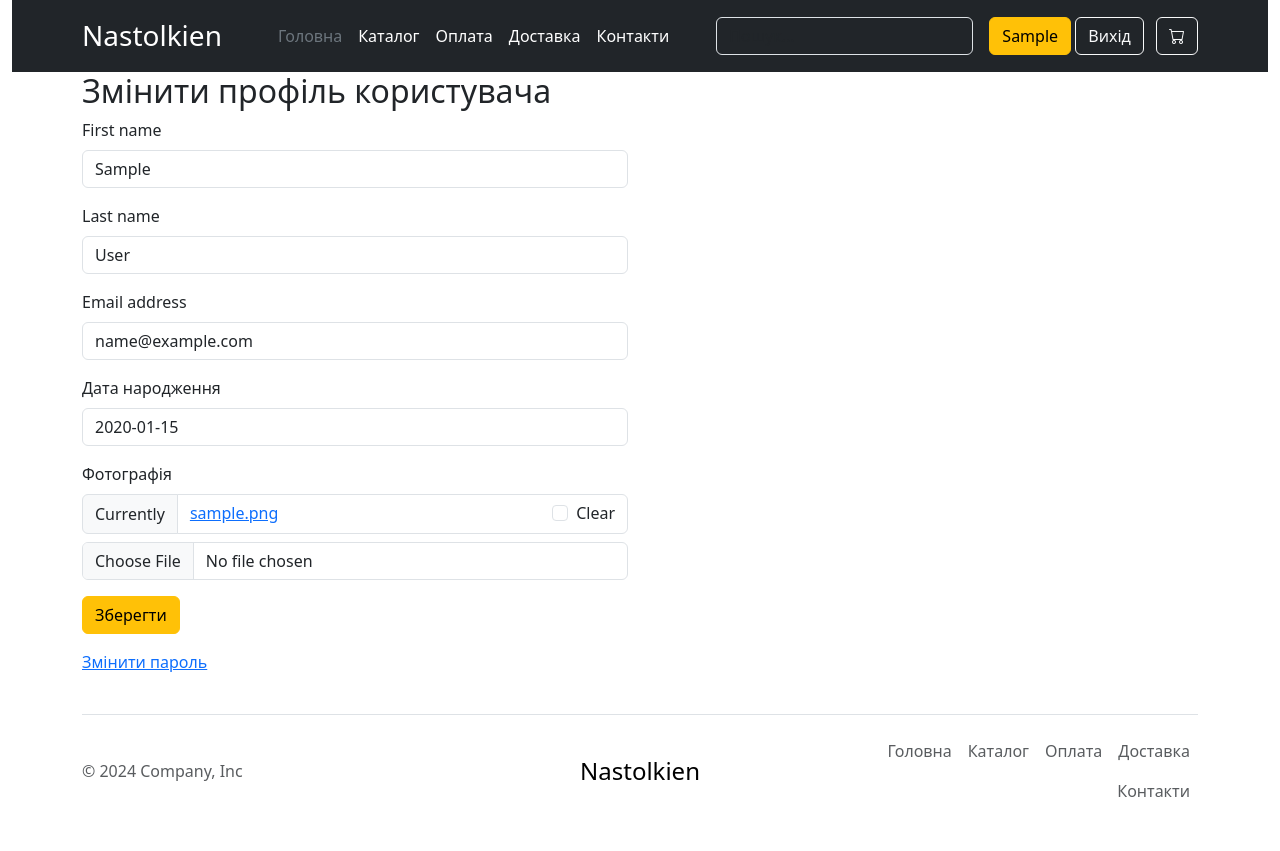
After one commit to roman-yatsenko/python-web-store-2024, a Django app: page /account/edit/ in a window 1280 px wide. The commit adds this page. Run offline with Django 5.2, Linux system fonts and the light colour scheme; a user stored in the database is signed in; tables that the repository leaves empty hold one stand-in row (values such as "Sample post"); some libraries are stand-ins or nearby versions.

Commit message:
Add profile edit

```diff
--- a/account/forms.py
+++ b/account/forms.py
@@ -1,5 +1,7 @@
 from django import forms
 from django.contrib.auth.models import User
+
+from .models import Profile
 
 
 class LoginForm(forms.Form):
@@ -20,3 +22,15 @@ class UserRegistrationForm(forms.ModelForm):
         if cd['password'] != cd['password2']:
             raise forms.ValidationError('Паролі не співпадають.')
         return cd['password2']
+
+
+class UserEditForm(forms.ModelForm):
+    class Meta:
+        model = User
+        fields = ['first_name', 'last_name', 'email']
+
+
+class ProfileEditForm(forms.ModelForm):
+    class Meta:
+        model = Profile
+        fields = ['birthdate', 'photo']
--- /dev/null
+++ b/account/templates/account/edit.html
@@ -0,0 +1,19 @@
+{% extends "shop/base.html" %}
+{% load crispy_forms_tags %}
+
+{% block title %}Змінити профіль користувача{% endblock  %}
+
+{% block content %}
+<div class="row">
+  <div class="col-6">
+    <h2>Змінити профіль користувача</h2>
+    <form method="post" enctype="multipart/form-data">
+      {% csrf_token %}
+      {{ user_form|crispy }}
+      {{ profile_form|crispy }}
+      <p><input type="submit" value="Зберегти" class="btn btn-warning"></p>
+    </form>
+    <p><a href="{% url 'password_change' %}">Змінити пароль</a></p>
+  </div>
+</div>
+{% endblock content %}
--- a/account/urls.py
+++ b/account/urls.py
@@ -10,4 +10,5 @@ urlpatterns = [
     path('password-change/done/', auth_views.PasswordChangeDoneView.as_view(), name='password_change_done'),
     path('password-change/', auth_views.PasswordChangeView.as_view(), name='password_change'),
     path('register/', views.register, name='register'),
+    path('edit/', views.edit, name='edit'),
 ]
--- a/account/views.py
+++ b/account/views.py
@@ -1,8 +1,10 @@
 from django.contrib.auth import authenticate, login
+from django.contrib.auth.decorators import login_required
 from django.http import HttpResponse
 from django.shortcuts import render
 
-from .forms import LoginForm, UserRegistrationForm
+from .forms import LoginForm, ProfileEditForm, UserEditForm, UserRegistrationForm
+from .models import Profile
 
 # Create your views here.
 
@@ -35,7 +37,25 @@ def register(request):
             new_user.set_password(user_form.cleaned_data['password'])
             # Зберегти об'єкт User
             new_user.save()
+            # Створити профіль користувача
+            Profile.objects.create(user=new_user)
             return render(request, 'account/register_done.html', {'new_user': new_user})
     else:
         user_form = UserRegistrationForm()
     return render(request, 'account/register.html', {'user_form': user_form})
+
+@login_required
+def edit(request):
+    if request.method == 'POST':
+        user_form = UserEditForm(instance=request.user, data=request.POST)
+        profile_form = ProfileEditForm(instance=request.user.profile, data=request.POST, files=request.FILES)
+        if user_form.is_valid() and profile_form.is_valid():
+            user_form.save()
+            profile_form.save()
+    else:
+        user_form = UserEditForm(instance=request.user)
+        profile_form = ProfileEditForm(instance=request.user.profile)
+    return render(request, 'account/edit.html', {
+        'user_form': user_form,
+        'profile_form': profile_form,
+    })
--- a/shop/templates/shop/base.html
+++ b/shop/templates/shop/base.html
@@ -31,7 +31,7 @@
               <form action="{% url 'logout' %}" method="post">
                 {% if request.user.is_authenticated %}
                   {% csrf_token %}
-                  <a href="{% url 'password_change' %}" class="btn btn-warning">
+                  <a href="{% url 'edit' %}" class="btn btn-warning">
                     {{ request.user.first_name|default:request.user.username }}
                   </a>
                   <input type="submit" class="btn btn-outline-light me-2" value="Вихід">
```
Also changed, not shown: media/users/2024/12/18/360_F_353110097_nbpmfn9iHlxef4EDIhXB1tdTD0lcWhG9.jpg (added).
